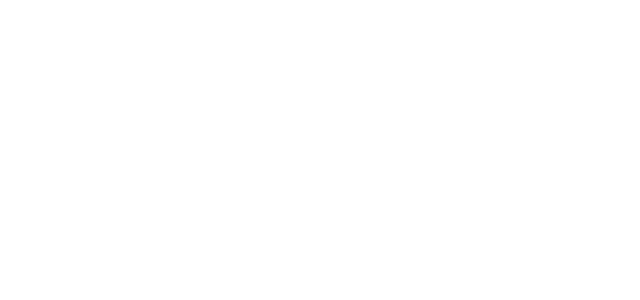
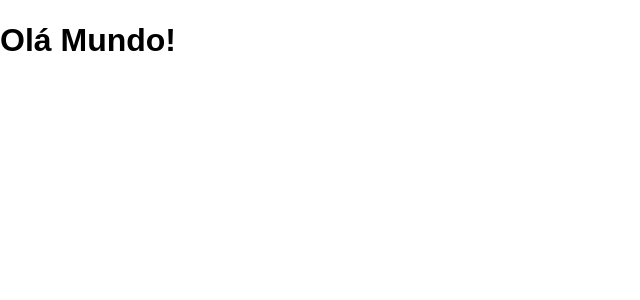
Before and after one commit to hbauhvagner/ola-mundo, a React (Create React App) app: page / in a window 1280 px wide. Shown: the top 300 px of the page, without its empty margins (0-640 px from the left). Built offline with nearby package versions, Linux system fonts and the light colour scheme; the HTML template or start-up script is replaced by a standard one.

Commit message:
Criando o roteador

```diff
--- a/src/App.js
+++ b/src/App.js
@@ -1,10 +1,16 @@
-import { BrowserRouter } from "react-router-dom";
+import { BrowserRouter, Route, Routes } from "react-router-dom";
 import Inicio from "./paginas/Inicio";
 import SobreMim from "./paginas/SobreMim";
 
 function App() {
   return (
-    <BrowserRouter></BrowserRouter>
+    <BrowserRouter>
+      <Routes>
+        <Route path="/" element={<Inicio />} />
+        <Route path="/sobremim" element={<SobreMim />} />
+        <Route path="*" element={<div>Página não encontrada</div>} />
+      </Routes>
+    </BrowserRouter>
   );
 }
 
```
